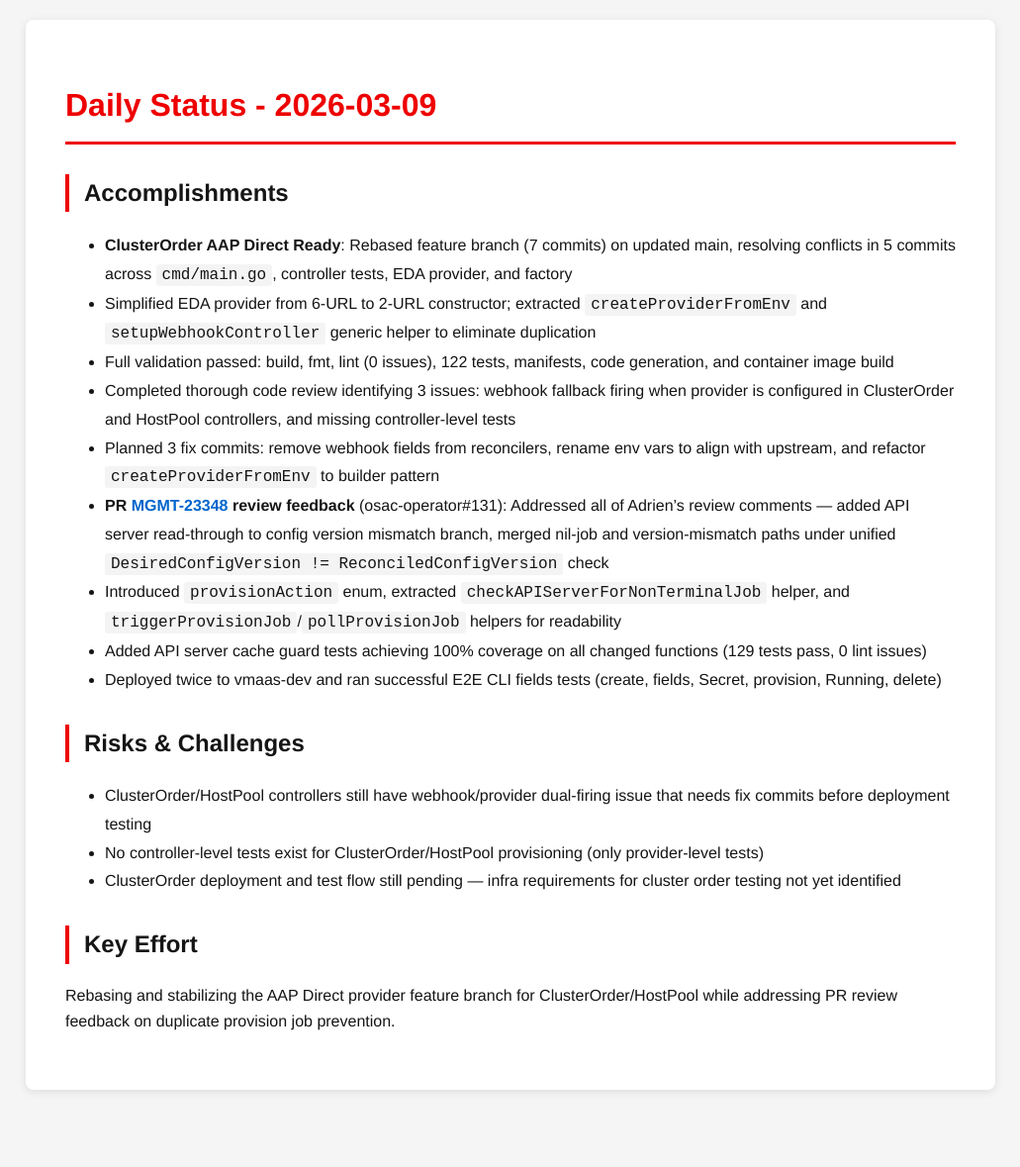
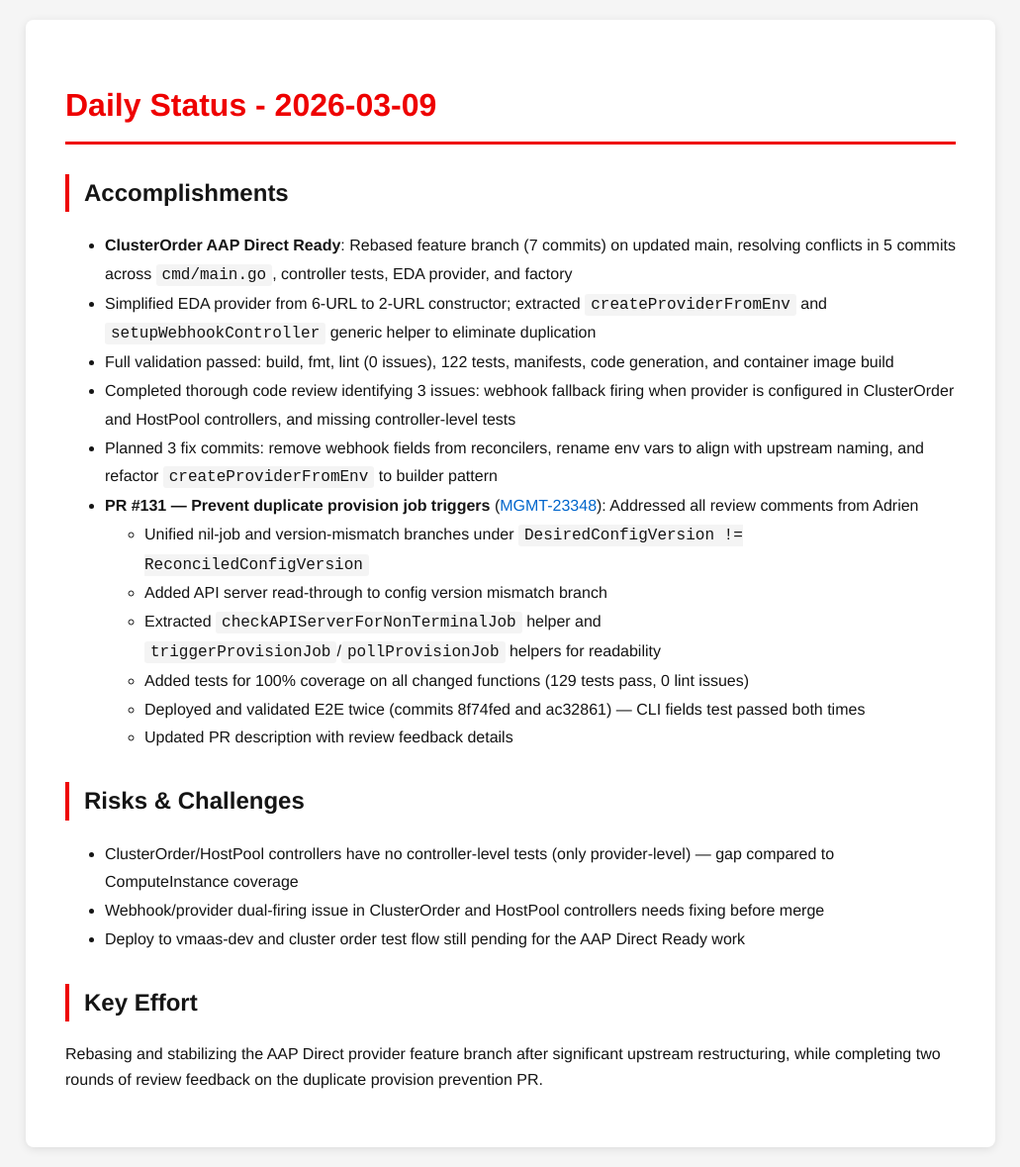
Before and after one commit to tzvatot/daily-status, a Jekyll site: the page built from 2026-03-09.md, in a window 1280 px wide. Shown: the whole page at 99% size, without its empty margins (124-1155 px from the left). Built offline with Jekyll 4.4.1, drawn with Linux system fonts in a browser that asks for light colours; before the commit the page ends 1121 px from its top, so only the background shows below that.

Commit message:
Daily status update - 2026-03-09

```diff
--- a/2026-03-09.md
+++ b/2026-03-09.md
@@ -7,20 +7,26 @@ date: 2026-03-09
 # Daily Status - 2026-03-09
 
 ## Accomplishments
+
 - **ClusterOrder AAP Direct Ready**: Rebased feature branch (7 commits) on updated main, resolving conflicts in 5 commits across `cmd/main.go`, controller tests, EDA provider, and factory
 - Simplified EDA provider from 6-URL to 2-URL constructor; extracted `createProviderFromEnv` and `setupWebhookController` generic helper to eliminate duplication
 - Full validation passed: build, fmt, lint (0 issues), 122 tests, manifests, code generation, and container image build
 - Completed thorough code review identifying 3 issues: webhook fallback firing when provider is configured in ClusterOrder and HostPool controllers, and missing controller-level tests
-- Planned 3 fix commits: remove webhook fields from reconcilers, rename env vars to align with upstream, and refactor `createProviderFromEnv` to builder pattern
-- **PR [MGMT-23348](https://issues.redhat.com/browse/MGMT-23348) review feedback** (osac-operator#131): Addressed all of Adrien's review comments — added API server read-through to config version mismatch branch, merged nil-job and version-mismatch paths under unified `DesiredConfigVersion != ReconciledConfigVersion` check
-- Introduced `provisionAction` enum, extracted `checkAPIServerForNonTerminalJob` helper, and `triggerProvisionJob`/`pollProvisionJob` helpers for readability
-- Added API server cache guard tests achieving 100% coverage on all changed functions (129 tests pass, 0 lint issues)
-- Deployed twice to vmaas-dev and ran successful E2E CLI fields tests (create, fields, Secret, provision, Running, delete)
+- Planned 3 fix commits: remove webhook fields from reconcilers, rename env vars to align with upstream naming, and refactor `createProviderFromEnv` to builder pattern
+- **PR #131 — Prevent duplicate provision job triggers** ([MGMT-23348](https://issues.redhat.com/browse/MGMT-23348)): Addressed all review comments from Adrien
+  - Unified nil-job and version-mismatch branches under `DesiredConfigVersion != ReconciledConfigVersion`
+  - Added API server read-through to config version mismatch branch
+  - Extracted `checkAPIServerForNonTerminalJob` helper and `triggerProvisionJob`/`pollProvisionJob` helpers for readability
+  - Added tests for 100% coverage on all changed functions (129 tests pass, 0 lint issues)
+  - Deployed and validated E2E twice (commits 8f74fed and ac32861) — CLI fields test passed both times
+  - Updated PR description with review feedback details
 
 ## Risks & Challenges
-- ClusterOrder/HostPool controllers still have webhook/provider dual-firing issue that needs fix commits before deployment testing
-- No controller-level tests exist for ClusterOrder/HostPool provisioning (only provider-level tests)
-- ClusterOrder deployment and test flow still pending — infra requirements for cluster order testing not yet identified
+
+- ClusterOrder/HostPool controllers have no controller-level tests (only provider-level) — gap compared to ComputeInstance coverage
+- Webhook/provider dual-firing issue in ClusterOrder and HostPool controllers needs fixing before merge
+- Deploy to vmaas-dev and cluster order test flow still pending for the AAP Direct Ready work
 
 ## Key Effort
-Rebasing and stabilizing the AAP Direct provider feature branch for ClusterOrder/HostPool while addressing PR review feedback on duplicate provision job prevention.
+
+Rebasing and stabilizing the AAP Direct provider feature branch after significant upstream restructuring, while completing two rounds of review feedback on the duplicate provision prevention PR.
```
